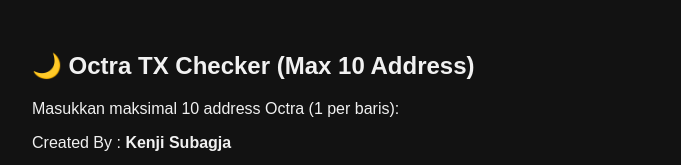
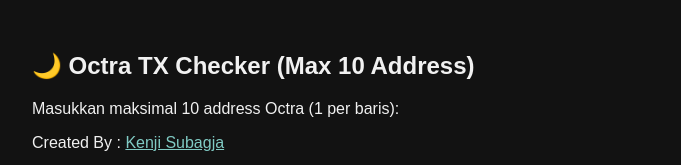
Before and after one commit to kenjisubagja/octra-check-tx, a plain HTML site: page index.html in a window 1280 px wide. Shown: the top 165 px of the page, without its empty margins (308-989 px from the left). Drawn offline with Linux system fonts and the light colour scheme.

Commit message:
Update index.html

```diff
--- a/index.html
+++ b/index.html
@@ -52,7 +52,7 @@
 <body>
   <h2>🌙 Octra TX Checker (Max 10 Address)</h2>
   <p>Masukkan maksimal 10 address Octra (1 per baris):</p>
-  <p>Created By : <strong>Kenji Subagja</strong></p>
+  <p>Created By : <a href="https://x.com/kenjisubagja" target="_blank" rel="noopener noreferrer">Kenji Subagja</a></p>
   <form id="checkForm">
     <textarea id="addresses" placeholder="octXXX..."></textarea>
     <br/>
```
